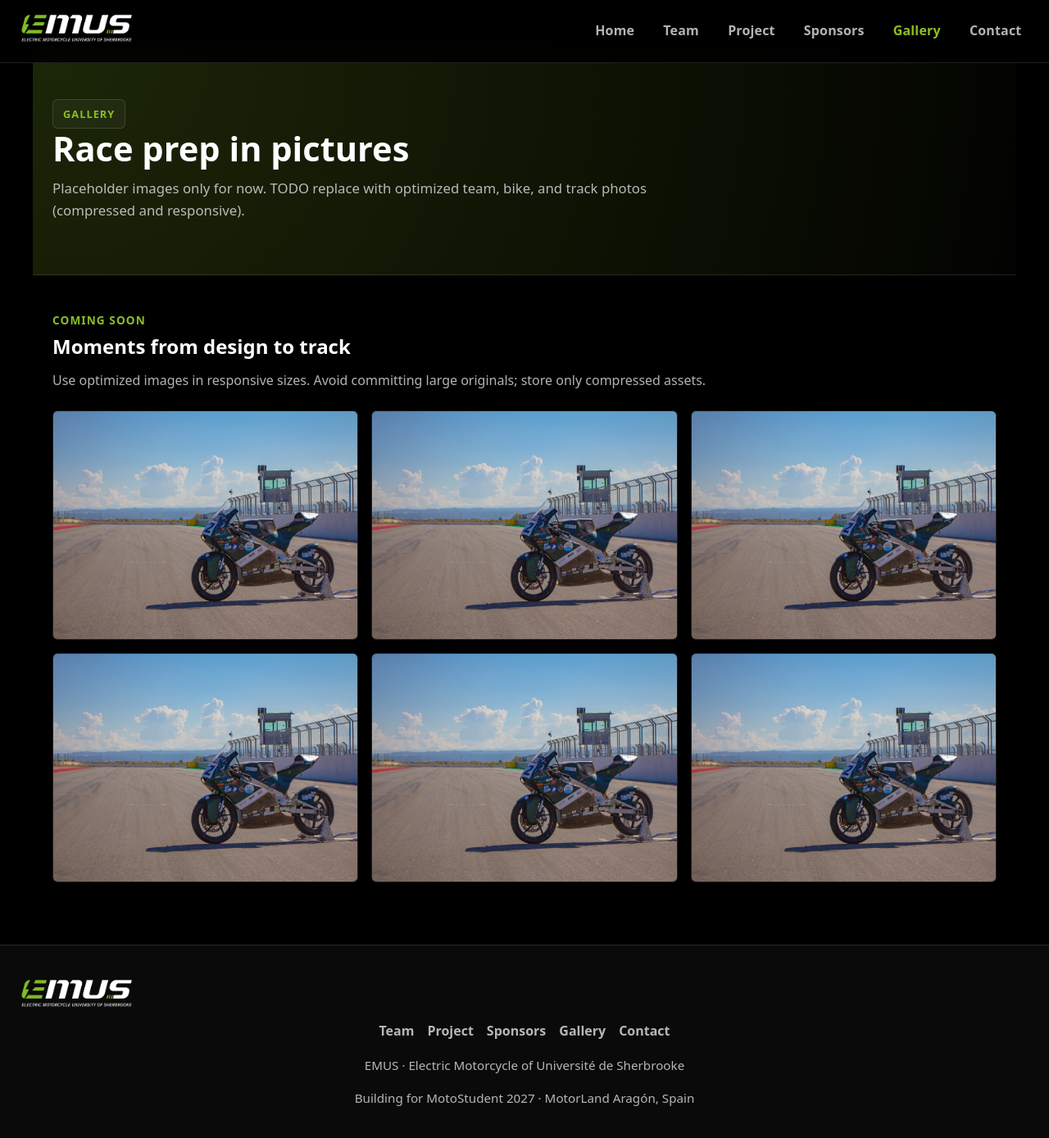
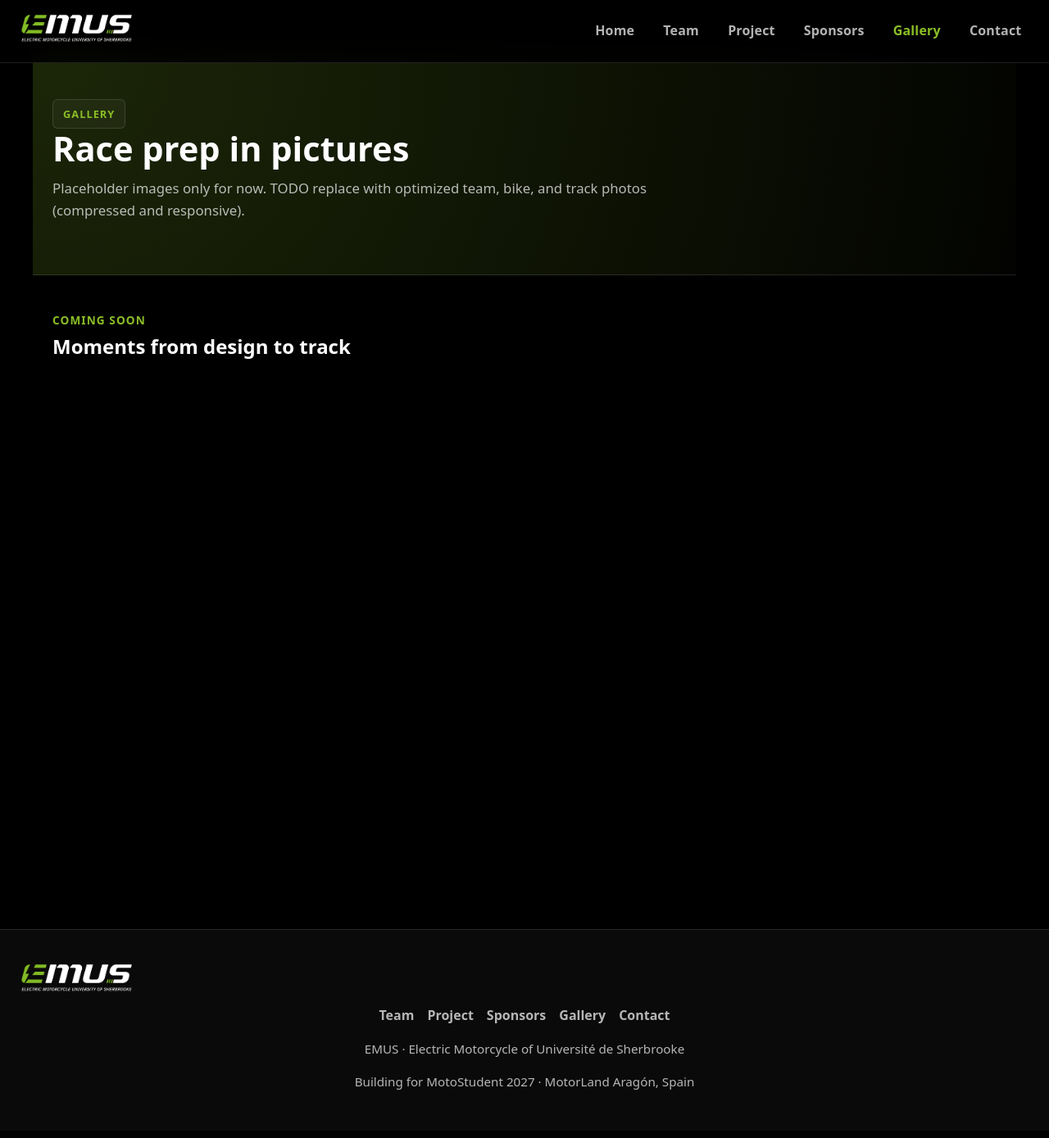
Before and after one commit to EMUS-MotoStudentUdeS/emus_website, a Jekyll site: the page built from gallery.html, in a window 1280 px wide and 1400 px high, scrolled down 20 px. Shown: the top 1389 px of the window at 82% size. Built offline with Jekyll 4.4.1, drawn with Linux system fonts in a browser that asks for light colours.

Commit message:
Enlevé les placeholders dans la gallery

```diff
--- a/gallery.html
+++ b/gallery.html
@@ -14,8 +14,9 @@ permalink: /gallery/
       <div class="section-heading">
         <p class="section-kicker">Coming soon</p>
         <h2 id="gallery-grid-title">Moments from design to track</h2>
-        <p>Use optimized images in responsive sizes. Avoid committing large originals; store only compressed assets.</p>
+
       </div>
+      <!--
       <div class="gallery-grid">
         <div class="gallery-item"><img src="{{ '/assets/hero/MotoAragon.jpg' | relative_url }}" alt="Decorative gallery image"></div>
         <div class="gallery-item"><img src="{{ '/assets/hero/MotoAragon.jpg' | relative_url }}" alt="Decorative gallery image"></div>
@@ -24,4 +25,5 @@ permalink: /gallery/
         <div class="gallery-item"><img src="{{ '/assets/hero/MotoAragon.jpg' | relative_url }}" alt="Decorative gallery image"></div>
         <div class="gallery-item"><img src="{{ '/assets/hero/MotoAragon.jpg' | relative_url }}" alt="Decorative gallery image"></div>
       </div>
+      -->
     </section>
--- a/styles/global.css
+++ b/styles/global.css
@@ -2,6 +2,11 @@
 
 * {
   box-sizing: border-box;
+}
+
+html,
+body {
+  height: 100%;
 }
 
 body {
@@ -11,6 +16,9 @@ body {
   color: var(--color-text-main);
   line-height: 1.6;
   -webkit-font-smoothing: antialiased;
+  min-height: 100vh;
+  display: flex;
+  flex-direction: column;
 }
 
 a {
@@ -57,6 +65,8 @@ p {
 main {
   max-width: var(--max-width);
   margin: 0 auto;
+  width: 100%;
+  flex: 1 0 auto;
 }
 
 .site-header {
```
Also changed, not shown: 2 other files.
